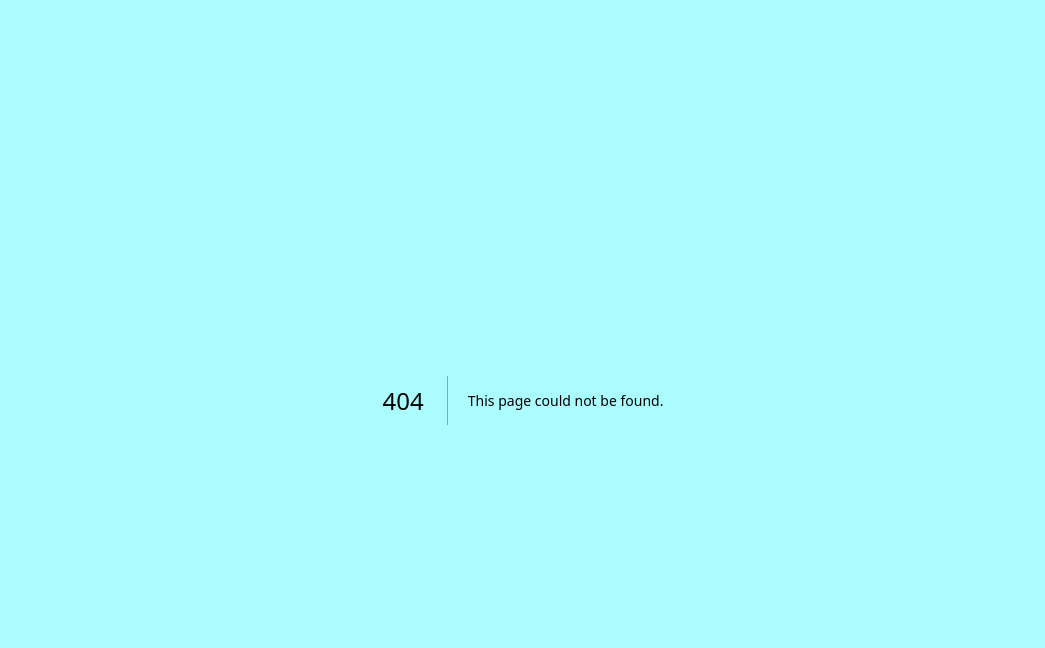
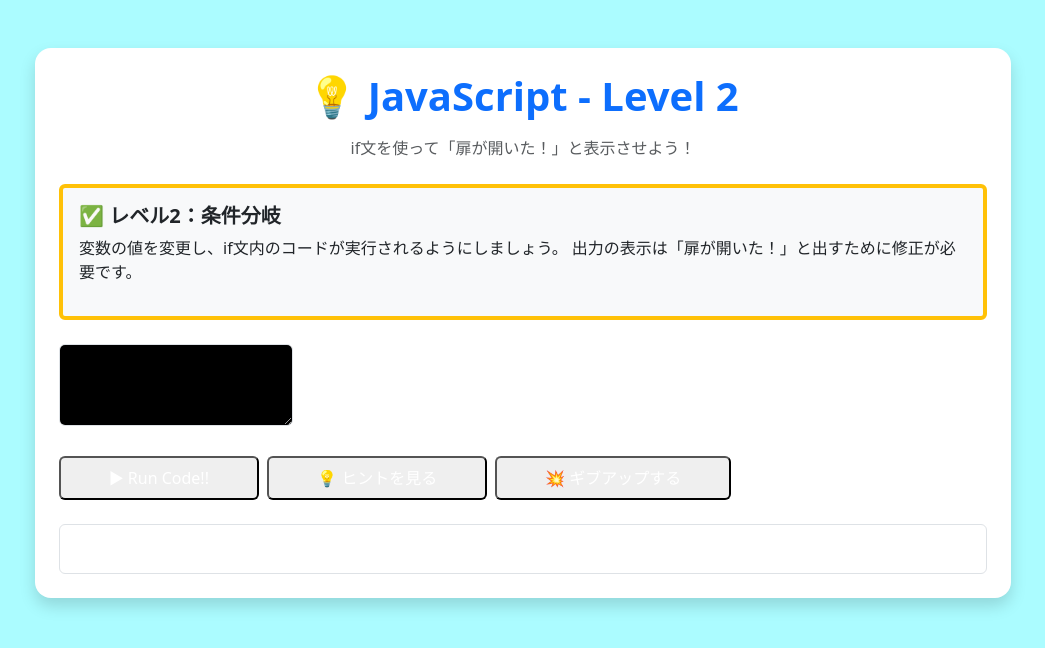
Before and after one commit to dai-chan-m/programingGakushu, a Next.js app: page /javascript/level2 in a window 1280 px wide. Before the commit this address had no page. Shown: the top 648 px of the page, without its empty margins (117-1162 px from the left). Built offline with nearby package versions, Linux system fonts and the light colour scheme.

Commit message:
ディレクトリの修正

```diff
--- /dev/null
+++ b/src/app/javascript/level1/page.tsx
@@ -0,0 +1,139 @@
+"use client";
+
+import { useState } from "react";
+import Link from "next/link";
+import { Card, Button } from "react-bootstrap";
+import CodeEditor from "@/components/CodeEditor";
+import RunButton from "@/components/RunButton";
+import ResultBox from "@/components/ResultBox";
+import ClearMessage from "@/components/ClearMessage";
+import HintBox from "@/components/HintBox";
+import ExplanationBox from "@/components/ExplanationBox";
+import GiveUpButton from "@/components/GiveUpButton";
+import GiveUpResult from "@/components/GiveUpResult";
+import PageLayout from "@/components/PageLayout";
+
+export default function Level1() {
+  const initialCode = `const message = "Help! I'm stuck!";\nconsole.log(mesage);`;
+
+  const [code, setCode] = useState(initialCode);
+  const [result, setResult] = useState("");
+  const [cleared, setCleared] = useState(false);
+  const [showExplanation, setShowExplanation] = useState(false);
+  const [gaveUp, setGaveUp] = useState(false);
+
+  const runCode = () => {
+    try {
+      const logs: string[] = [];
+      const originalLog = console.log;
+      console.log = (msg: string) => logs.push(String(msg));
+      eval(code);
+      console.log = originalLog;
+
+      // 実行結果の詳細を表示用に加工
+      let detailedResult = "";
+      if (logs.length > 0) {
+        detailedResult =
+          "【出力結果】\n" +
+          logs.map((log, index) => `${index + 1}. ${log}`).join("\n");
+      } else {
+        detailedResult = "【出力結果】\n何も出力されませんでした";
+      }
+
+      if (logs.includes("Help! I'm stuck!")) {
+        setResult(`✅ 正解！扉が開いた…ゴゴゴ…🚪✨\n\n${detailedResult}`);
+        setCleared(true);
+        setShowExplanation(true);
+      } else {
+        setResult(`🌀 うーん…まだ何かが違うみたいだ\n\n${detailedResult}`);
+      }
+    } catch (err) {
+      if (err instanceof Error) {
+        setResult(
+          `❌ エラー: ${err.message}\n\n【出力結果】\nエラーが発生したため実行できませんでした`
+        );
+      }
+    }
+  };
+
+  const handleGiveUp = () => {
+    setGaveUp(true);
+    setShowExplanation(true);
+    setResult(
+      "😢 ギブアップ…でも答えを見て学べるぞ！\n\n【正解例を表示します】"
+    );
+  };
+
+  return (
+    <PageLayout>
+      <h1 className="text-center fw-bold text-primary mb-3">
+        💡 JavaScript - Level 1
+      </h1>
+      <p className="text-center text-muted mb-4">コードを修正して脱出しよう！</p>
+
+      <Card className="bg-light border-start border-4 border-warning mb-4">
+        <Card.Body>
+          <h5 className="fw-bold mb-2">
+            ✅ レベル1：変数と出力
+          </h5>
+          <p>
+            変数名のスペルミスを見つけて修正してください。
+            <code>console.log()</code>は、値を出力するためのコマンドです。
+          </p>
+        </Card.Body>
+      </Card>
+
+      <CodeEditor code={code} onChange={setCode} />
+
+      <div className="d-flex gap-2 my-4 flex-wrap">
+        <RunButton onClick={runCode} />
+        <HintBox
+          hints={[
+            "「変数名」をよ〜く見てみよう。スペルミスかも…？",
+            "`console.log()` は、JavaScriptで「デバッグ」や「確認」に使われるコマンドだよ。",
+            "指定した値やメッセージを、ブラウザの開発者ツール（コンソール）に表示するためのものなんだ！",
+            "ただし、`console.log(mesage);` のように間違った変数名を渡すと、JavaScriptは「そんな変数知らないよ！」と怒ってエラーになるよ。",
+            "`console.log(message);` のように、定義されている変数を正しく使おう！",
+          ]}
+        />
+        <GiveUpButton onGiveUp={handleGiveUp} />
+      </div>
+
+      <ResultBox result={result} />
+
+      {gaveUp && (
+        <GiveUpResult
+          answerCode={`const message = "Help! I'm stuck!";\nconsole.log(message);`}
+        />
+      )}
+
+      {cleared && (
+        <>
+          <ClearMessage />
+          {showExplanation && (
+            <ExplanationBox>
+              <p className="mb-1">
+                `console.log(mesage);`
+                は、定義されていない変数を参照しているため、実行時エラーになります。
+              </p>
+              <p>
+                正しくは `message` という変数を使い、
+                <code>console.log(message);</code> と書きましょう。
+              </p>
+            </ExplanationBox>
+          )}
+          <div className="text-center mt-5">
+            <Link href="/javascript/level2">
+              <Button
+                variant="warning"
+                className="px-4 py-2 rounded-pill fw-bold text-dark"
+              >
+                ▶ レベル2へすすむ
+              </Button>
+            </Link>
+          </div>
+        </>
+      )}
+    </PageLayout>
+  );
+}
--- /dev/null
+++ b/src/app/javascript/level2/page.tsx
@@ -0,0 +1,137 @@
+"use client";
+
+import { useState } from "react";
+import Link from "next/link";
+import { Card, Button } from "react-bootstrap";
+import CodeEditor from "@/components/CodeEditor";
+import RunButton from "@/components/RunButton";
+import ResultBox from "@/components/ResultBox";
+import ClearMessage from "@/components/ClearMessage";
+import HintBox from "@/components/HintBox";
+import ExplanationBox from "@/components/ExplanationBox";
+import GiveUpButton from "@/components/GiveUpButton";
+import GiveUpResult from "@/components/GiveUpResult";
+import PageLayout from "@/components/PageLayout";
+
+export default function Level2() {
+  const initialCode = `const hasKey = false;\n\nif (hasKey) {\n  console.log("扉が開いた")\n}`;
+
+  const [code, setCode] = useState(initialCode);
+  const [result, setResult] = useState("");
+  const [cleared, setCleared] = useState(false);
+  const [showExplanation, setShowExplanation] = useState(false);
+  const [gaveUp, setGaveUp] = useState(false);
+
+  const runCode = () => {
+    try {
+      const logs: string[] = [];
+      const originalLog = console.log;
+      console.log = (msg: string) => logs.push(String(msg));
+      eval(code);
+      console.log = originalLog;
+
+      // 実行結果の詳細を表示用に加工
+      let detailedResult = "";
+      if (logs.length > 0) {
+        detailedResult =
+          "【出力結果】\n" +
+          logs.map((log, index) => `${index + 1}. ${log}`).join("\n");
+      } else {
+        detailedResult = "【出力結果】\n何も出力されませんでした";
+      }
+
+      if (logs.includes("扉が開いた！")) {
+        setResult(`✅ 扉が開いた！\n\n${detailedResult}`);
+        setCleared(true);
+        setShowExplanation(true);
+      } else {
+        setResult(`🌀 鍵はあるけど…扉が開かない？\n\n${detailedResult}`);
+      }
+    } catch (err) {
+      if (err instanceof Error) {
+        setResult(
+          `❌ エラー: ${err.message}\n\n【出力結果】\nエラーが発生したため実行できませんでした`
+        );
+      }
+    }
+  };
+
+  const handleGiveUp = () => {
+    setGaveUp(true);
+    setShowExplanation(true);
+    setResult(
+      "😢 ギブアップ…でも答えを見て学べるぞ！\n\n【正解例を表示します】"
+    );
+  };
+
+  return (
+    <PageLayout>
+      <h1 className="text-center fw-bold text-primary mb-3">
+        💡 JavaScript - Level 2
+      </h1>
+      <p className="text-center text-muted mb-4">if文を使って「扉が開いた！」と表示させよう！</p>
+
+      <Card className="bg-light border-start border-4 border-warning mb-4">
+        <Card.Body>
+          <h5 className="fw-bold mb-2">
+            ✅ レベル2：条件分岐
+          </h5>
+          <p>
+            変数の値を変更し、if文内のコードが実行されるようにしましょう。
+            出力の表示は「扉が開いた！」と出すために修正が必要です。
+          </p>
+        </Card.Body>
+      </Card>
+
+      <CodeEditor code={code} onChange={setCode} />
+
+      <div className="d-flex gap-2 my-4 flex-wrap">
+        <RunButton onClick={runCode} />
+        <HintBox
+          hints={[
+            "ifの中に処理を書くと、hasKey が true のときだけ実行されるよ！",
+            '出力には console.log("扉が開いた！"); を使おう！',
+          ]}
+        />
+        <GiveUpButton onGiveUp={handleGiveUp} />
+      </div>
+
+      <ResultBox result={result} />
+
+      {gaveUp && (
+        <GiveUpResult
+          answerCode={`const hasKey = true;\n\nif (hasKey) {\n  console.log("扉が開いた！");\n}`}
+        />
+      )}
+
+      {cleared && (
+        <>
+          <ClearMessage />
+          {showExplanation && (
+            <ExplanationBox>
+              <p className="mb-1">
+                `if (hasKey) {}` の中に `console.log("扉が開いた！");`
+                を書くことで、 条件を満たした時だけ処理が実行されます。
+              </p>
+              <p>
+                これは「条件分岐」と呼ばれる基本的なロジックで、
+                ゲームやアプリの動きを決めるときに超よく使います！
+              </p>
+            </ExplanationBox>
+          )}
+
+          <div className="text-center mt-5">
+            <Link href="/javascript/level3">
+              <Button
+                variant="warning"
+                className="px-4 py-2 rounded-pill fw-bold text-dark"
+              >
+                ▶ レベル3へすすむ
+              </Button>
+            </Link>
+          </div>
+        </>
+      )}
+    </PageLayout>
+  );
+}
```
